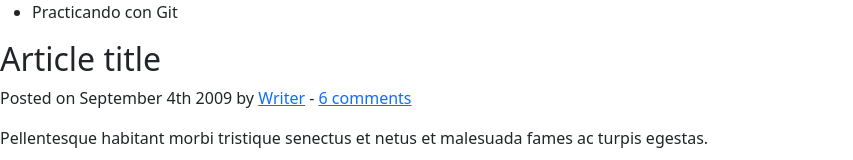
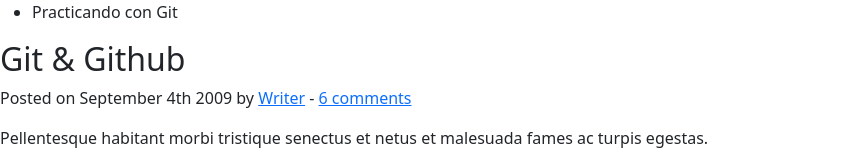
Before and after one commit to joramot/git_home, a plain HTML site: page index.html in a window 1280 px wide. Shown: the top 160 px of the page, without its empty margins (0-853 px from the left). Drawn offline with nearby package versions, Linux system fonts and the light colour scheme.

Commit message:
cambio index.html en h2

```diff
--- a/index.html
+++ b/index.html
@@ -23,7 +23,7 @@
 
 		<article>
 			<header>
-				<h2>Article title</h2>
+				<h2>Git & Github </h2>
 				<p>Posted on <time datetime="2009-09-04T16:31:24+02:00">September 4th 2009</time> by <a href="#">Writer</a> - <a href="#comments">6 comments</a></p>
 			</header>
 			<p>Pellentesque habitant morbi tristique senectus et netus et malesuada fames ac turpis egestas.</p>
```
